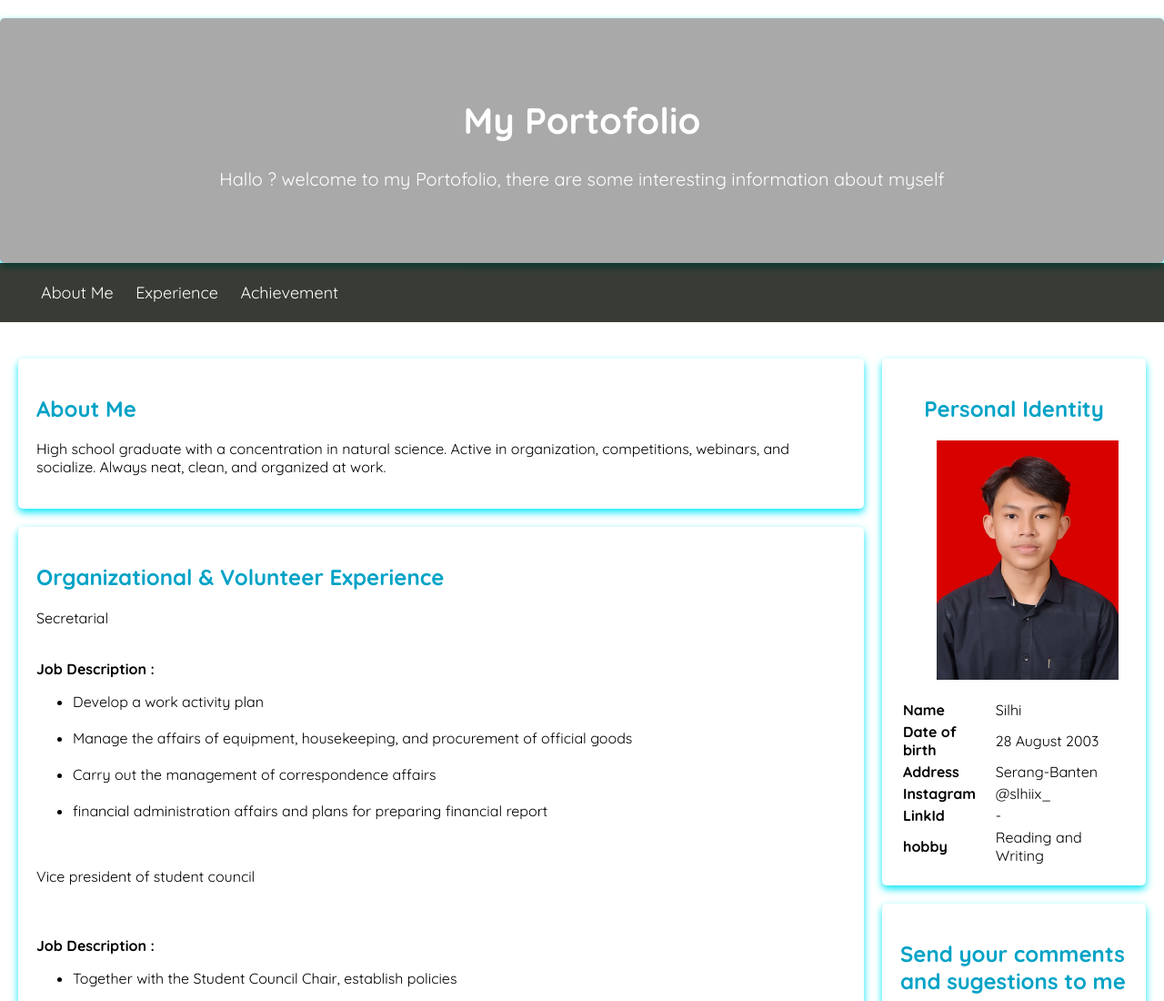
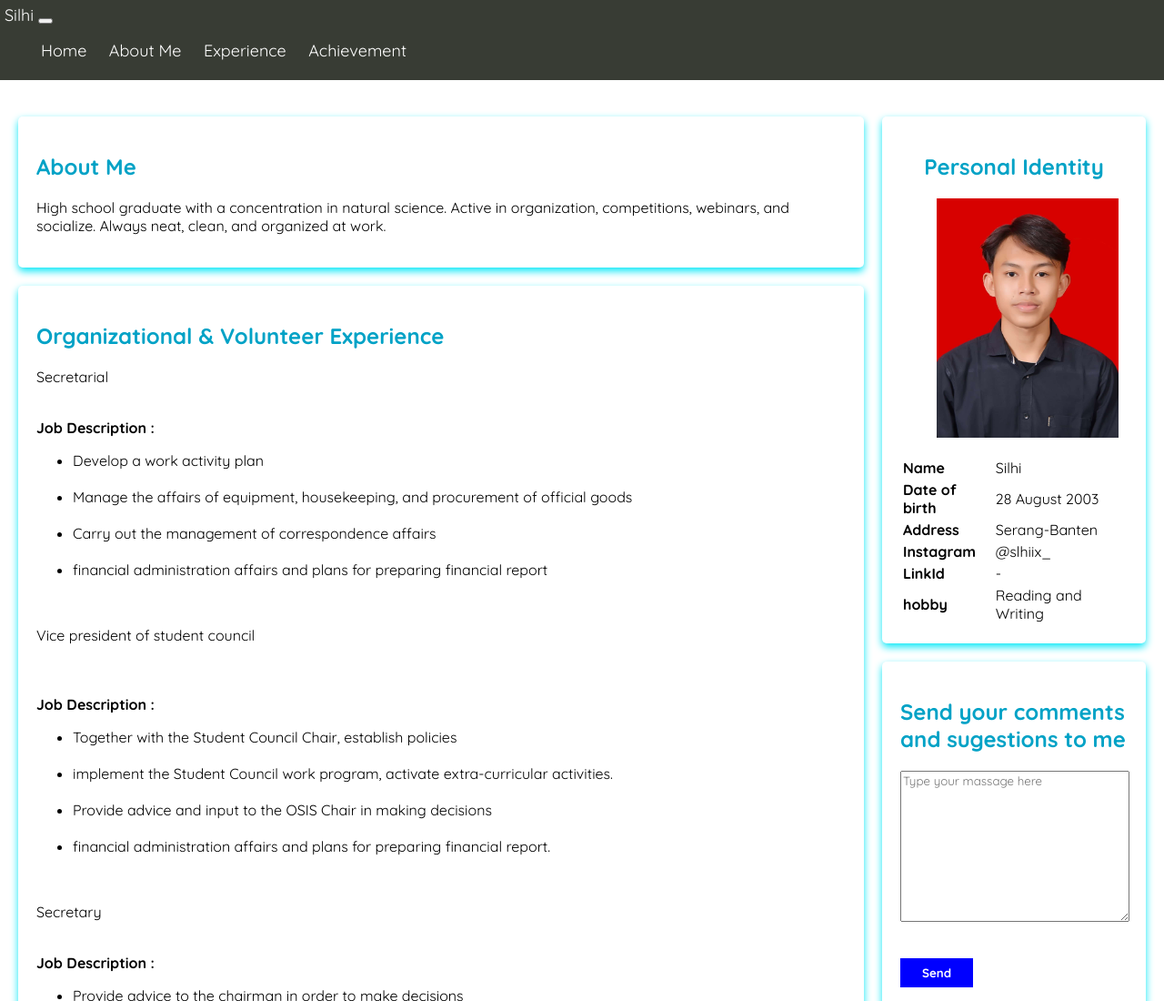
Before and after one commit to Silhi/sihiix_.github.io, a plain HTML site: page index.html in a window 1280 px wide. Shown: the top 1100 px of the page at 91% size. Drawn offline with nearby package versions, Linux system fonts and the light colour scheme.

Commit message:
Update index.html

```diff
--- a/index.html
+++ b/index.html
@@ -8,17 +8,30 @@
   </head>
   <body>
     <header>
-      <div class="jumbotron card">
-        <h1 data-aos="fade-up">My Portofolio</h1>
-        <p data-aos="fade-up">Hallo ? welcome to my Portofolio, there are some interesting information about myself</p>
+       <nav class="navbar navbar-expand-lg navbar-dark bg-dark shadow-sm">
+      <div class="container">
+        <a class="navbar-brand" href="#">Silhi</a>
+        <button class="navbar-toggler" type="button" data-bs-toggle="collapse" data-bs-target="#navbarNav" aria-controls="navbarNav" aria-expanded="false" aria-label="Toggle navigation">
+          <span class="navbar-toggler-icon"></span>
+        </button>
+        <div class="collapse navbar-collapse" id="navbarNav">
+          <ul class="navbar-nav ms-auto">
+            <li class="nav-item">
+              <a class="nav-link active" aria-current="page" href="#home">Home</a>
+            </li>
+            <li class="nav-item">
+              <a class="nav-link" href="#AboutMe">About Me</a>
+            </li>
+            <li class="nav-item">
+              <a class="nav-link" href="#Experience">Experience</a>
+            </li>
+            <li class="nav-item">
+              <a class="nav-link" href=""#MyAchievement">Achievement</a>
+            </li>
+          </ul>
+        </div>
       </div>
-      <nav>
-        <ul>
-          <li><a href="#AboutMe">About Me</a></li>
-          <li><a href="#Experience">Experience</a></li>
-          <li><a href="#MyAchievement">Achievement</a></li>
-        </ul>
-      </nav>
+    </nav>
     </header>
     <main>
       <div id="content">
```
